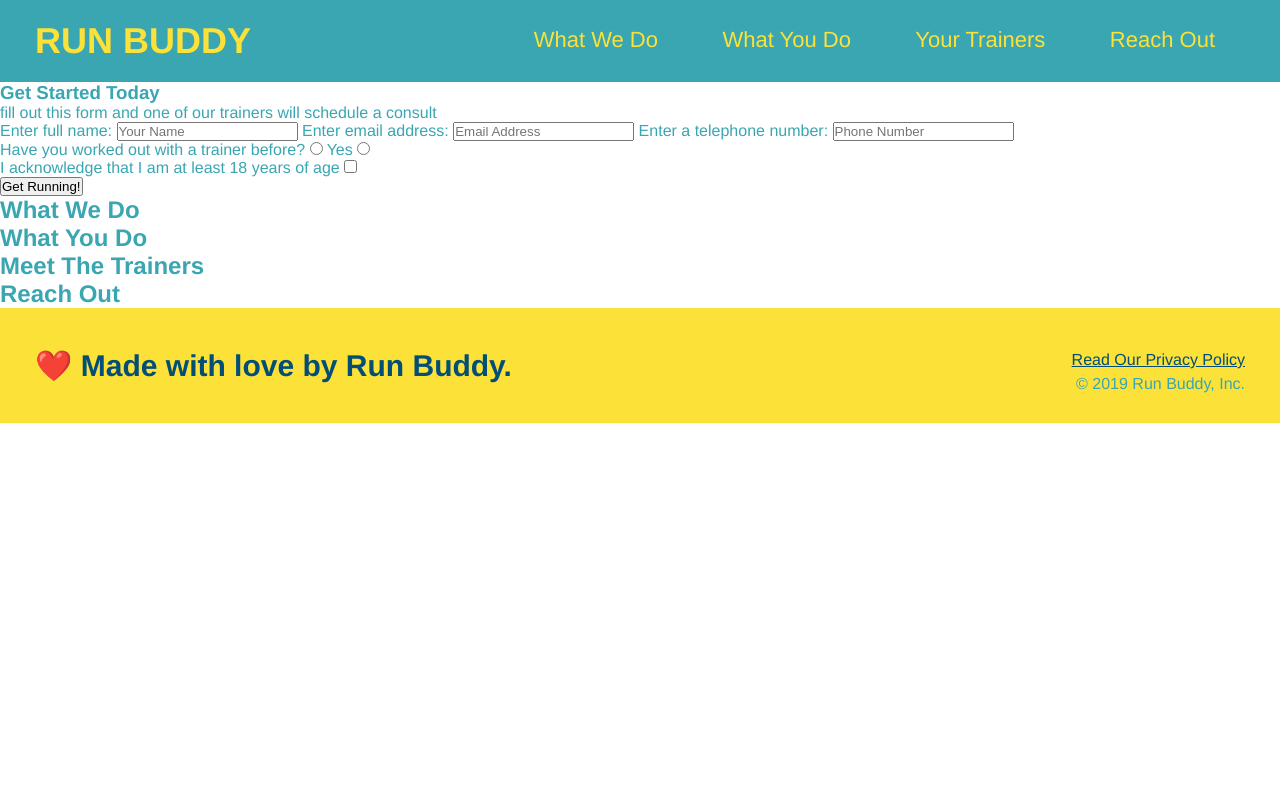
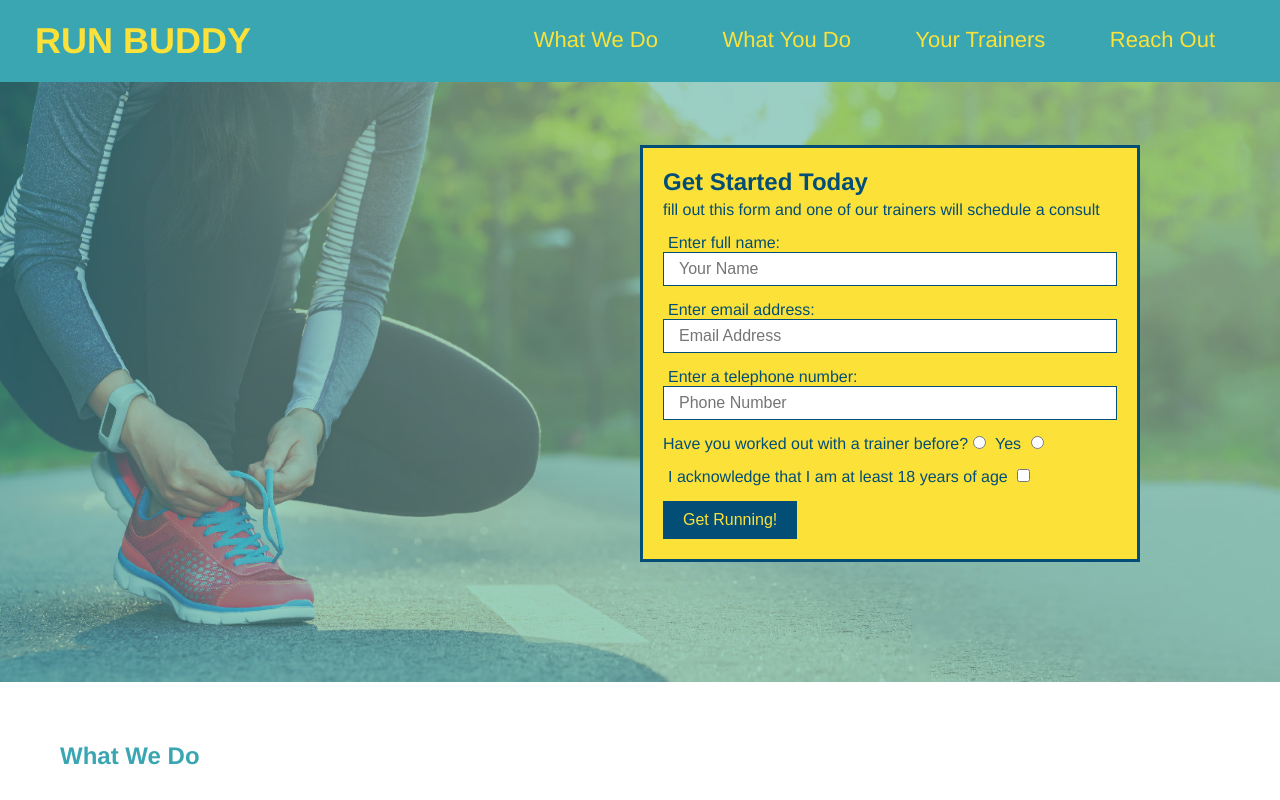
Before and after one commit to mikeymizell/Run-Buddy, a plain HTML site: page index.html in a window 1280 px wide. Shown: the top 800 px of the page. Drawn offline with Linux system fonts and the light colour scheme.

Commit message:
Hero styled, image added, and hero form added to html

```diff
--- a/assests/css/style.css
+++ b/assests/css/style.css
@@ -66,3 +66,61 @@ footer div {
 footer a {
     color: #024e76;
 }
+
+section {
+    padding: 60px;
+}
+
+/* Hero Style Start */
+.hero {
+    background-image: url("../images/hero-bg.jpg");
+    height: 600px;
+    background-size: cover;
+    background-position: center;
+    position: relative;
+}
+
+.hero-form {
+    color: #024e76;
+    background-color: #fce138;
+    padding: 20px;
+    width: 500px;
+    border-style: solid;
+    border-width: 3px;
+    border-color: #024e76;
+    position: absolute;
+    bottom: 120px;
+    right: 140px;
+}
+
+.hero-form h3 {
+    margin: 0;
+    font-size: 24px;
+}
+
+.hero-form p {
+    margin: 5px 0 15px 0;
+}
+
+.form-input {
+    border : 1px solid #024e76;
+    display: block;
+    padding: 7px 15px;
+    font-size: 16px;
+    color: #024e76;
+    width: 100%;
+    margin-bottom: 15px;
+}
+
+.hero-form label {
+    margin: 0 5px;
+}
+
+.hero-form button {
+    background-color: #024e76;
+    color: #fce138;
+    border: none;
+    padding: 10px 20px;
+    font-size: 16px;
+}
+/* Hero Style End */
--- a/index.html
+++ b/index.html
@@ -35,20 +35,20 @@
         </header>
 
         <!--hero-->
-        <section>
-            <div>
+        <section class="hero">
+            <div class="hero-form">
                 <h3>Get Started Today</h3>
                 <p>fill out this form and one of our trainers will schedule a consult</p>
                 <!--Add form element-->
                 <form>
                     <label for="name">Enter full name:</label>
-                    <input type="text" placeholder="Your Name" name="name" id="name"/>
+                    <input type="text" placeholder="Your Name" name="name" id="name" class="form-input"/>
 
                     <label for="email">Enter email address:</label>
-                    <input type="email" placeholder="Email Address" name="email" id="email"/>
+                    <input type="email" placeholder="Email Address" name="email" id="email" class="form-input"/>
 
                     <label for="phone">Enter a telephone number:</label>
-                    <input type="tel" placeholder="Phone Number" name="phone" id="phone"/>
+                    <input type="tel" placeholder="Phone Number" name="phone" id="phone" class="form-input"/>
 
                     <p>
                         Have you worked out with a trainer before?
```
Also changed, not shown: assests/images/hero-bg.jpg (added).
